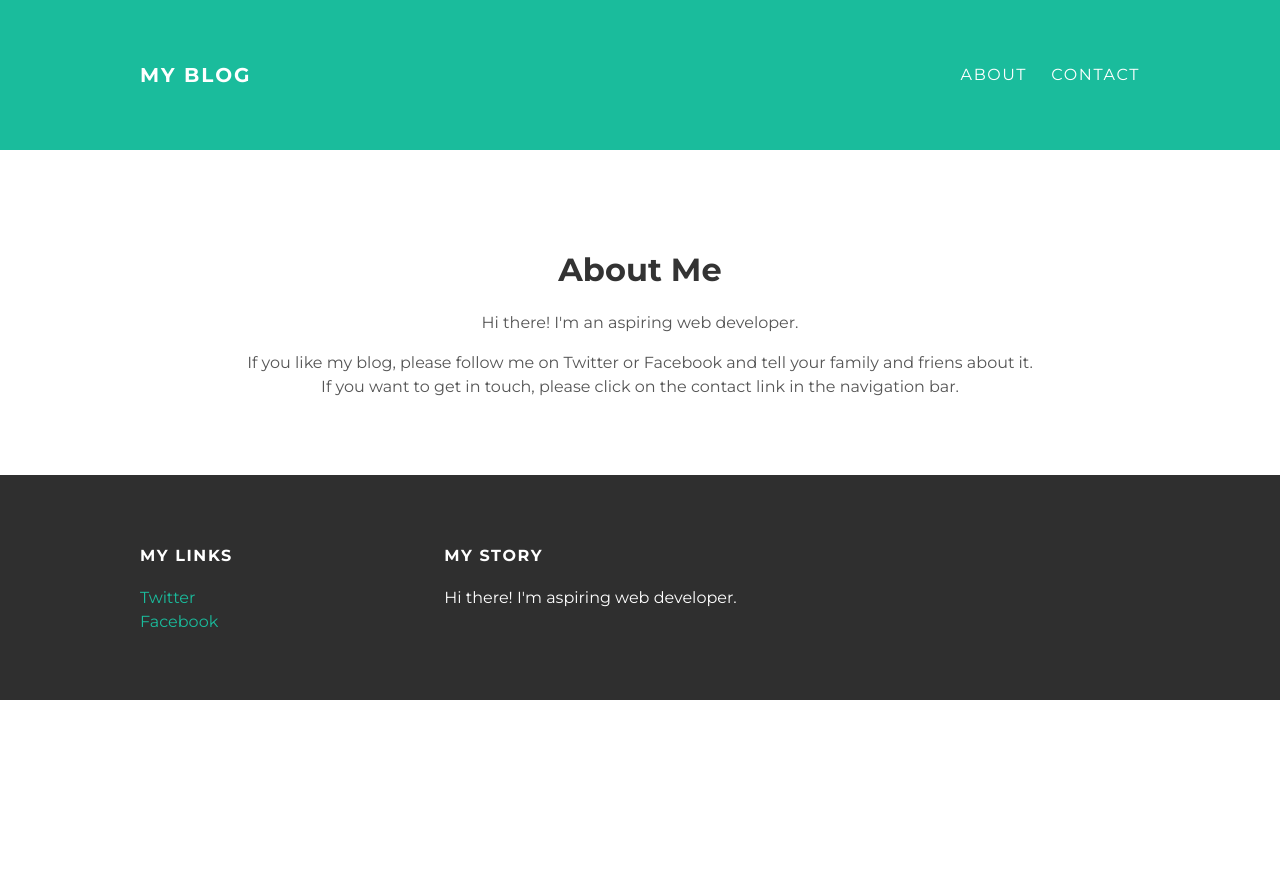
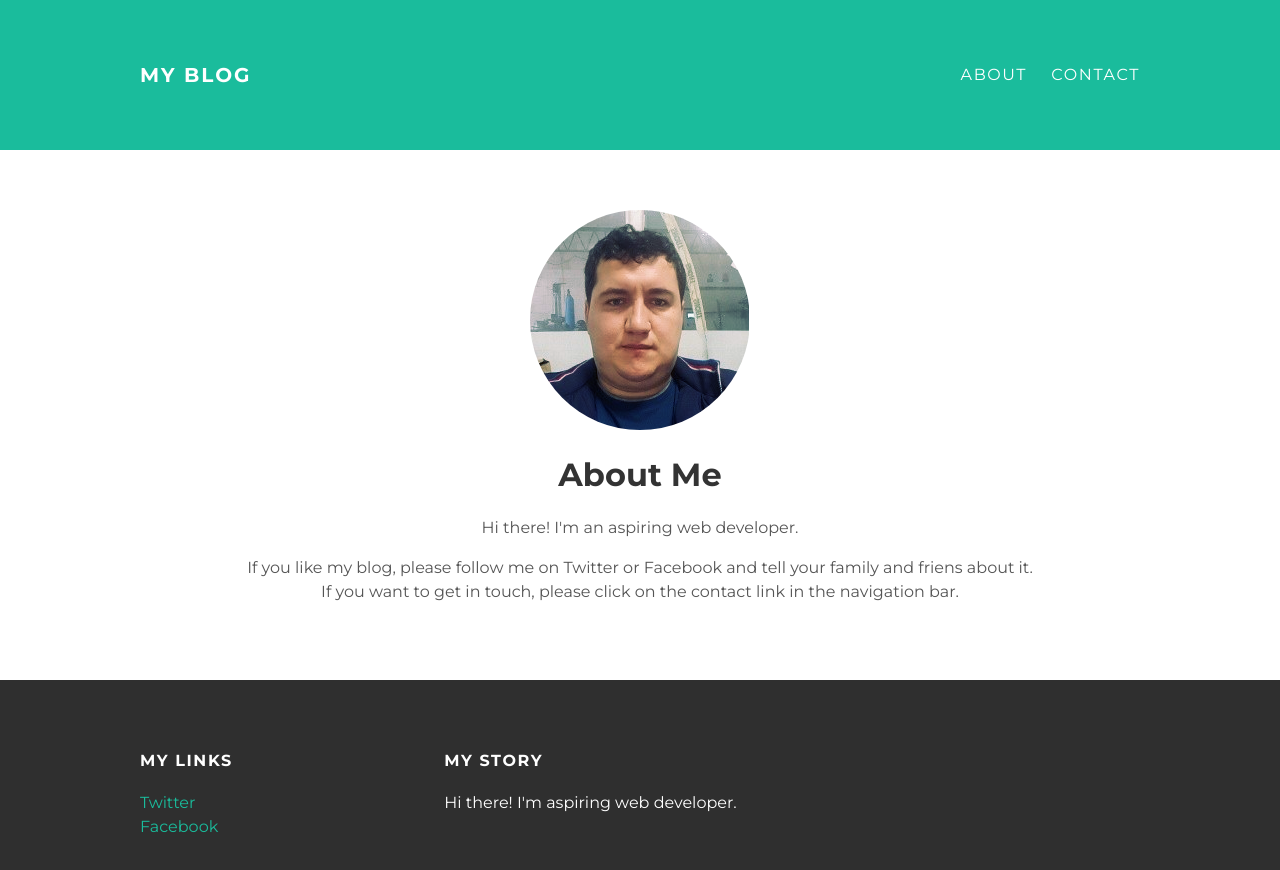
Before and after one commit to ariffiliz/ariffiliz.github.io, a plain HTML site: page about.html in a window 1280 px wide. Before the commit the page ends 800 px from the top, so only its background shows below. Drawn offline with Linux system fonts and the light colour scheme.

Commit message:
Update about.html

```diff
--- a/about.html
+++ b/about.html
@@ -18,7 +18,7 @@
       <div class="container">
         <div class="about">
             <div class="about-author">
-              <img src="img/arif.png" alt="">
+              <img src="arif.png" alt="">
             </div>
             <h1 class="about-title">About Me</h1>
             <div class="about-content">
```
